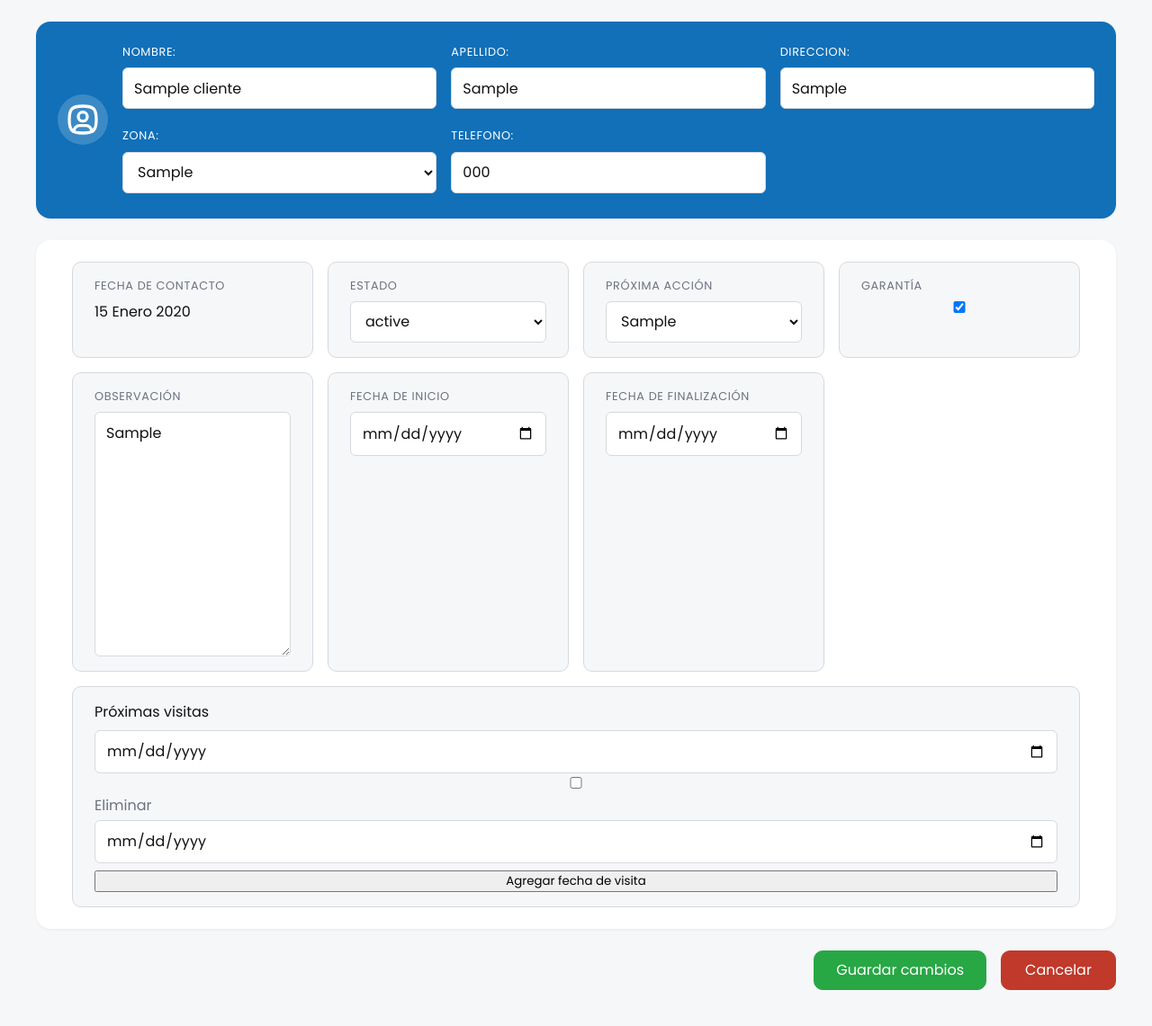
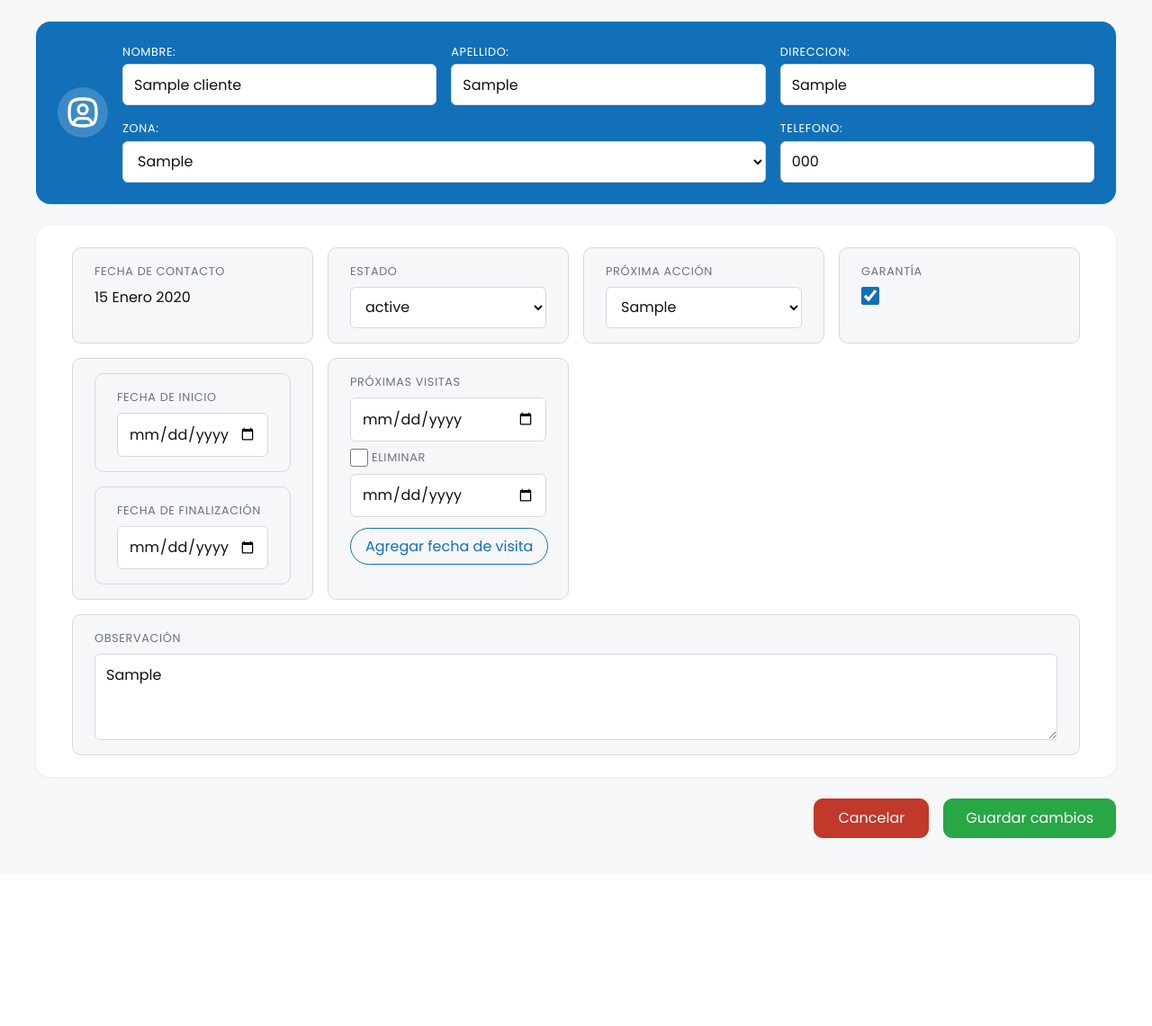
Before and after one commit to lautaroCardenas/techos_valor, a Django app: page /obras/actualizar/1/ in a window 1280 px wide. Shown: the part 74-1215 px from the top of the page at 90% size. After the commit the page ends 1006 px from the top, so only its background shows below. Run offline with Django 5.2, Linux system fonts and the light colour scheme; a user stored in the database is signed in; tables that the repository leaves empty hold one stand-in row (values such as "Sample post").

Commit message:
fix: styles

```diff
--- a/static/styles/global.css
+++ b/static/styles/global.css
@@ -21,7 +21,7 @@
   --success-dark: #1e7e34;
 
   --done-color: #6554c0;
-  --done-light: rgba(101, 84, 192, 0.1);
+  --done-light: rgba(118, 103, 200, 0.1);
   --done-dark: #403294;
 
   --font-main: "Poppins", "Segoe UI", sans-serif;
--- a/static/styles/obras.css
+++ b/static/styles/obras.css
@@ -241,7 +241,13 @@
   padding-bottom: var(--space-2);
 }
 
-.obras__mostrar__card--finalizada::before {
+.obras__mostrar__card--finalizada {
+  background-color: var(--done-light);
+  border: 1.5px solid var(--done-dark);
+  border-left: 0.5rem solid var(--done-dark);
+}
+
+/* .obras__mostrar__card--finalizada::before {
   content: "";
   position: absolute;
   top: 0;
@@ -249,7 +255,7 @@
   left: 0;
   width: 0.5rem;
   background-color: var(--done-color);
-}
+} */
 
 /* ------ obra_crear.html ------ */
 .obranueva__title {
@@ -655,16 +661,114 @@
 .obraactualizar__container .obradetalle__cliente {
   grid-column: 2 / -1;
   display: grid;
-  grid-template-columns: repeat(auto-fit, minmax(20rem, 1fr));
+  grid-template-columns: repeat(6, minmax(0, 1fr));
   gap: var(--space-3);
 }
+.obraactualizar__container .obradetalle__campo-header {
+  grid-column: span 2;
+}
+.obraactualizar__container .obradetalle__campo-header:nth-child(4) {
+  grid-column: span 4;
+}
 
-.obradetalle__campo-header {
+.obraactualizar__container .obradetalle__data__item label {
+  margin: 0;
+  font-size: 0.8rem;
+  letter-spacing: 0.05em;
+  text-transform: uppercase;
+  color: var(--text-muted);
+}
+
+.obraactualizar__container .obradetalle__data__item input[type="checkbox"] {
+  align-self: flex-start;
+  width: 1.25rem;
+  height: 1.25rem;
+  accent-color: var(--primary-color);
+}
+
+.obraactualizar__container .item__fechas {
+  gap: var(--space-3);
+}
+.obraactualizar__container .item__fechas > div {
   display: flex;
   flex-direction: column;
-  gap: var(--space-1);
+  gap: var(--space-2);
 }
 
+.obradetalle__visitas {
+  display: flex;
+  flex-direction: column;
+  gap: var(--space-2);
+}
+
+.obradetalle__visitas__form {
+  display: flex;
+  flex-wrap: wrap;
+  align-items: center;
+  gap: var(--space-2);
+}
+.obraactualizar__container .obradetalle__data__item input[type="date"] {
+  width: 100%;
+}
+.obraactualizar__container .obradetalle__visitas__form input[type="date"] {
+  flex: 1 1 8rem;
+  max-width: none;
+}
+.obradetalle__visitas__form .errorlist {
+  order: 3;
+  flex: 1 1 100%;
+}
+
+.obradetalle__visitas__form label {
+  display: inline-flex;
+  align-items: center;
+  gap: var(--space-1);
+  margin: 0;
+  font-size: var(--fs-sm);
+  text-transform: none;
+  letter-spacing: 0;
+  color: var(--danger-color);
+  white-space: nowrap;
+  cursor: pointer;
+}
+.obraactualizar__container .obradetalle__visitas__form input[type="checkbox"] {
+  accent-color: var(--danger-color);
+}
+
+.obradetalle__visitas__agregar,
+.obradetalle__visitas__quitar {
+  padding: 0.45rem 1rem;
+  font-family: inherit;
+  font-size: var(--fs-sm);
+  font-weight: 500;
+  white-space: nowrap;
+  background: transparent;
+  border-radius: 999px;
+  cursor: pointer;
+  transition:
+    background-color 0.15s ease,
+    color 0.15s ease;
+}
+
+.obradetalle__visitas__agregar {
+  align-self: flex-start;
+  margin-top: var(--space-1);
+  color: var(--primary-color);
+  border: 1.5px solid var(--primary-color);
+}
+.obradetalle__visitas__agregar:hover {
+  color: #fff;
+  background: var(--primary-color);
+}
+
+.obradetalle__visitas__quitar {
+  color: var(--danger-color);
+  border: 1.5px solid var(--danger-color);
+}
+.obradetalle__visitas__quitar:hover {
+  color: #fff;
+  background: var(--danger-color);
+}
 .obradetalle__campo-header label {
   font-size: 0.8rem;
   letter-spacing: 0.05em;
@@ -684,7 +788,8 @@
 }
 
 .obraactualizar__container .obradetalle__data__item textarea {
-  min-height: 90px;
+  height: 6rem;
+  min-height: 6rem;
   resize: vertical;
 }
 
@@ -821,4 +926,25 @@
   .obradetalle__presupuesto__btn {
     flex: 1 1 100%;
   }
+
+  .obraactualizar__container .obradetalle__cliente {
+    grid-column: auto;
+    width: 100%;
+    grid-template-columns: 1fr;
+    text-align: left;
+  }
+  .obraactualizar__container .obradetalle__campo-header,
+  .obraactualizar__container .obradetalle__campo-header:nth-child(4) {
+    grid-column: auto;
+  }
+  .obradetalle__acciones {
+    flex-direction: column-reverse;
+  }
+  .obraactualizar__btn,
+  .obraactualizar__btn__cancelar {
+    width: 100%;
+  }
+  .obradetalle__visitas__agregar {
+    align-self: stretch;
+  }
 }
--- a/templates/obras/obra_actualizar.html
+++ b/templates/obras/obra_actualizar.html
@@ -100,14 +100,7 @@
                         {{ obra_form.garantia.errors }}
                     </div>
 
-                    <div class="obradetalle__data__item">
-                        <p class="obradetalle__data__titulo">
-                            Observación
-                        </p>
-                        {{ obra_form.observacion }}
-                        {{ obra_form.observacion.errors }}
-                    </div>
-
+                    <div class="obradetalle__data__item item__fechas">
                         <div class="obradetalle__data__item">
                             <p class="obradetalle__data__titulo">
                                 Fecha de inicio
@@ -123,9 +116,11 @@
                             {{ obra_form.fecha_fin }}
                             {{ obra_form.fecha_fin.errors }}
                         </div>
+                    </div>
+
 
                     <div class="obradetalle__data__item" data-visitas>
-                        <p>
+                        <p class="obradetalle__data__titulo">
                             Próximas visitas
                         </p>
                         {{ formset.management_form }}
@@ -141,29 +136,30 @@
                                 </div>
                             {% endfor %}
                         </div>
-                        <button type="button" data-visitas-agregar>Agregar fecha de visita</button>
+                        <button type="button" class="obradetalle__visitas__agregar" data-visitas-agregar>Agregar fecha de visita</button>
                         <template>
-                            <div class="obradetallle__visitas__form visita-form">
+                            <div class="obradetalle__visitas__form visita-form">
                                 {% for h in formset.empty_form.hidden_fields %}{{ h }}{% endfor %}
                                 {{ formset.empty_form.fecha }}
-                                <button type="button" data-visitas-quitar>Eliminar</button>
+                                <button type="button" class="obradetalle__visitas__quitar" data-visitas-quitar>Eliminar</button>
                             </div>
                         </template>
+                    </div>
+
+                    <div class="obradetalle__data__item">
+                        <p class="obradetalle__data__titulo">
+                            Observación
+                        </p>
+                        {{ obra_form.observacion }}
+                        {{ obra_form.observacion.errors }}
                     </div>
 
                 </div>
             </div>
 
             <div class="obradetalle__acciones">
-
-                <button type="submit" class="obraactualizar__btn">
-                    Guardar cambios
-                </button>
-
-                <a href="{% url 'obras:obra_detalle' obra.pk %}" class="obraactualizar__btn__cancelar">
-                    Cancelar
-                </a>
-
+                <a href="{% url 'obras:obra_detalle' obra.pk %}" class="obraactualizar__btn__cancelar">Cancelar</a>
+                <button type="submit" class="obraactualizar__btn">Guardar cambios</button>
             </div>
 
         </form>
```
Lines whose indentation alone changed are shown as unchanged.
